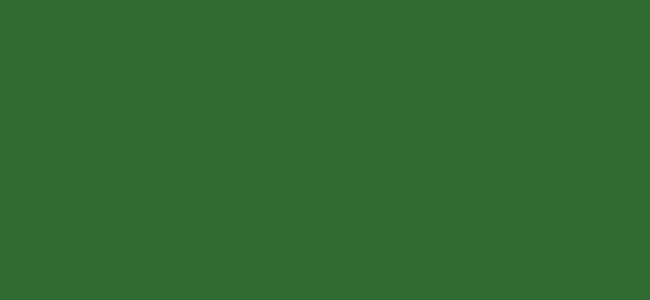
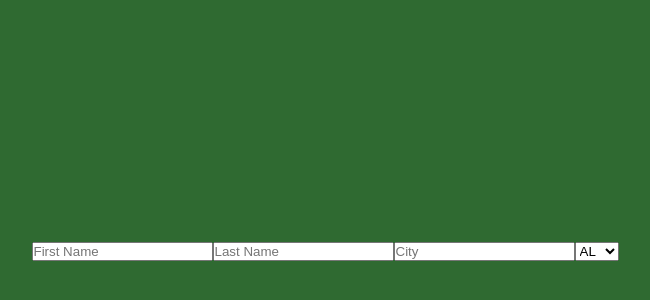
Before and after one commit to Samantha-Brown/future-seeds-ui, a React (Create React App) app: page /signup in a window 1280 px wide. Shown: the part 150-450 px from the top of the page, without its empty margins (315-965 px from the left). Built offline with nearby package versions, Linux system fonts and the light colour scheme.

Commit message:
Add input fields to signup

```diff
--- a/src/Components/SignUp/SignUp.js
+++ b/src/Components/SignUp/SignUp.js
@@ -1,10 +1,39 @@
+import { useState } from 'react'
+import StateList from '../StateList/StateList'
 import './SignUp.css'
 
 const SignUp = () => {
+  const [userState, setUserState] = useState('AL')
+  const [userFirstName, setUserFirstName] = useState('')
+  const [userLastName, setUserLastName] = useState('')
+  const [userCity, setUserCity] = useState('')
+
+  const handleLocationChange = (location) => {
+    setUserState(location)
+  }
+
 
   return (
     <div className='signup-container'>
-
+      <input
+        type='text'
+        placeholder='First Name'
+        name='firstName'
+        onChange={e => setUserFirstName(e.target.value)}
+      />
+      <input
+        type='text'
+        placeholder='Last Name'
+        name='lastName'
+        onChange={e => setUserLastName(e.target.value)}
+      />
+      <input
+        type='text'
+        placeholder='City'
+        name='city'
+        onChange={e => setUserCity(e.target.value)}
+      />
+      <StateList handleLocationChange={handleLocationChange}/>
     </div>
   )
 }
--- a/src/Components/StateList/StateList.js
+++ b/src/Components/StateList/StateList.js
@@ -1,4 +1,4 @@
-import { stateList } from '../../dataFiles/userData'
+import { stateList } from '../../data/stateList'
 
 const StateList = ({ handleLocationChange }) => {
 
```
